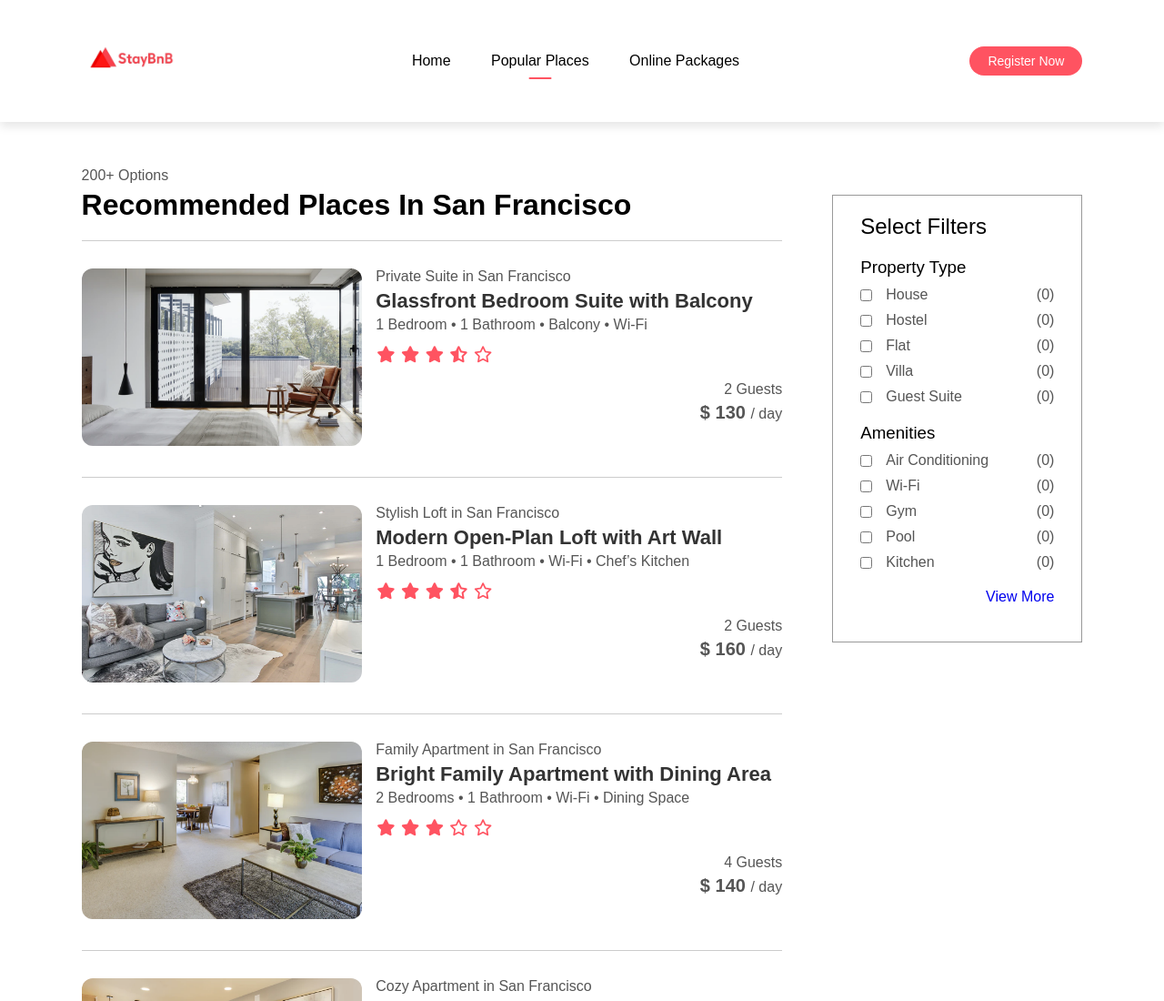
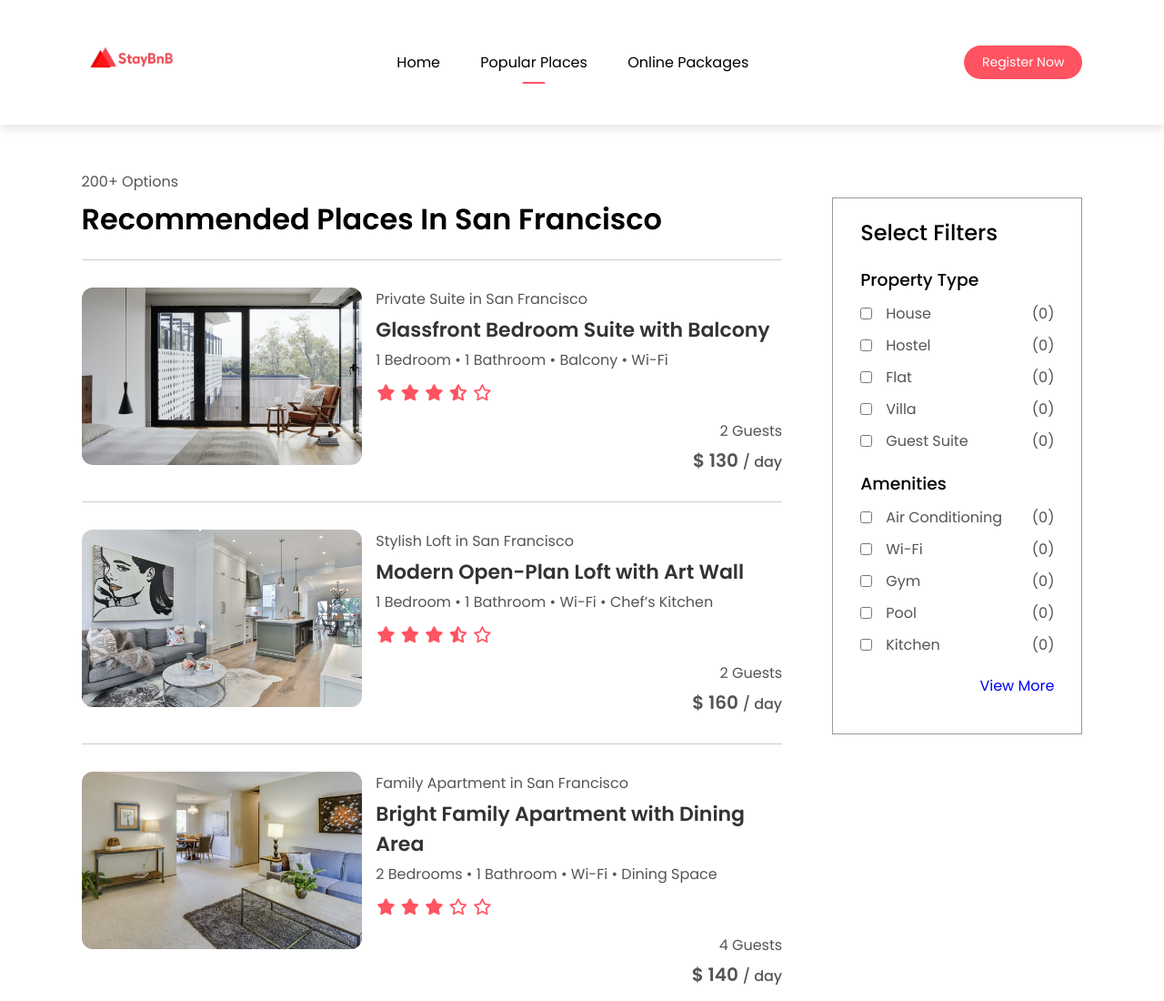
Before and after one commit to Subhayu-Mondal/StayBnB, a plain HTML site: page listing.html in a window 1280 px wide. Shown: the top 1100 px of the page at 91% size. Drawn offline with Linux system fonts and the light colour scheme.

Commit message:
Add Google Fonts link to listing.html

```diff
--- a/listing.html
+++ b/listing.html
@@ -4,6 +4,7 @@
     <meta charset="UTF-8" />
     <meta name="viewport" content="width=device-width, initial-scale=1.0" />
     <title>StayBnB - Listings</title>
+    <link href="https://fonts.googleapis.com/css2?family=Poppins:wght@300;400;500;600&display=swap" rel="stylesheet">
     <link rel="stylesheet" href="style.css" />
     <script
       src="https://kit.fontawesome.com/647a9f507c.js"
```
